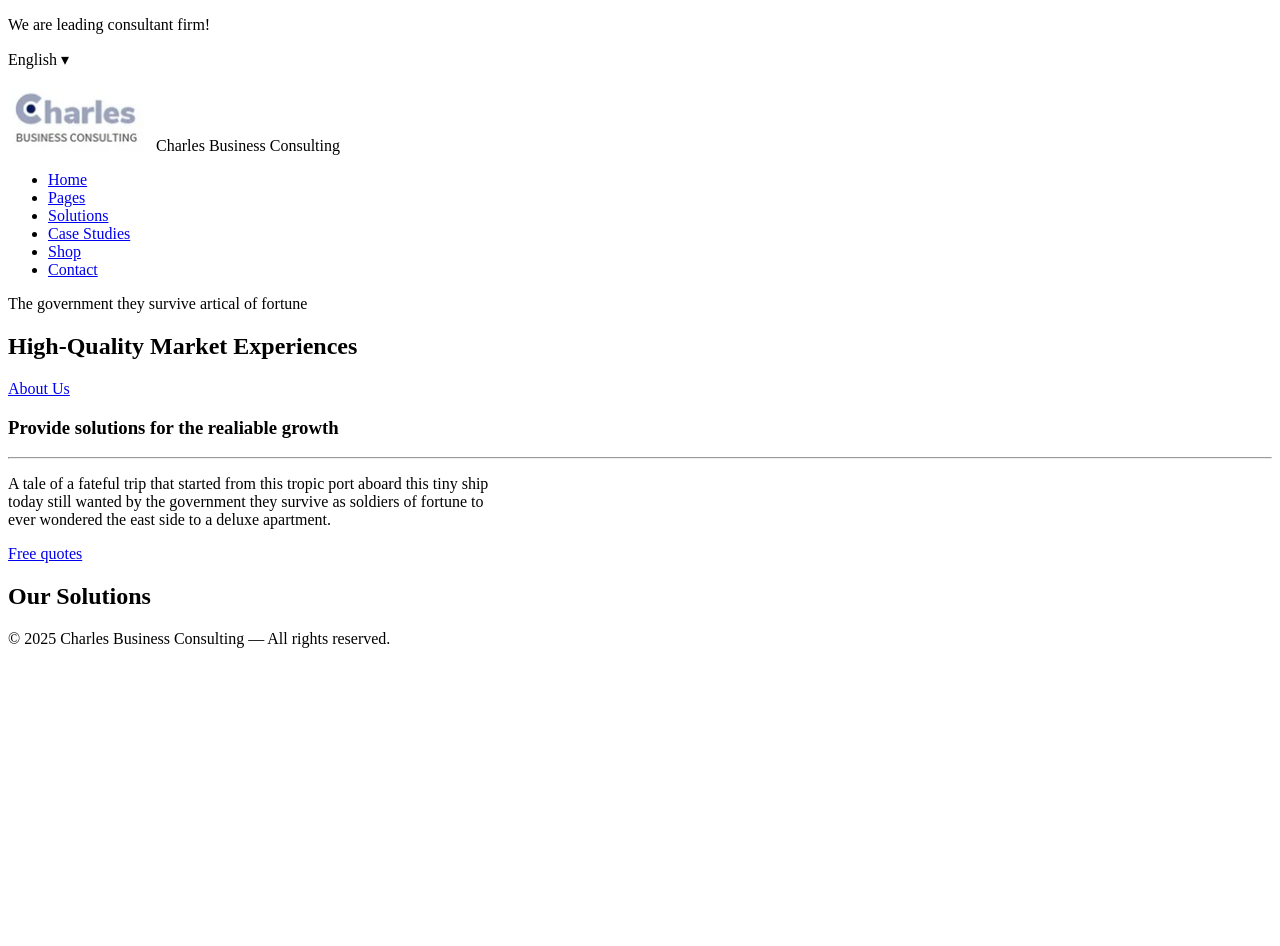
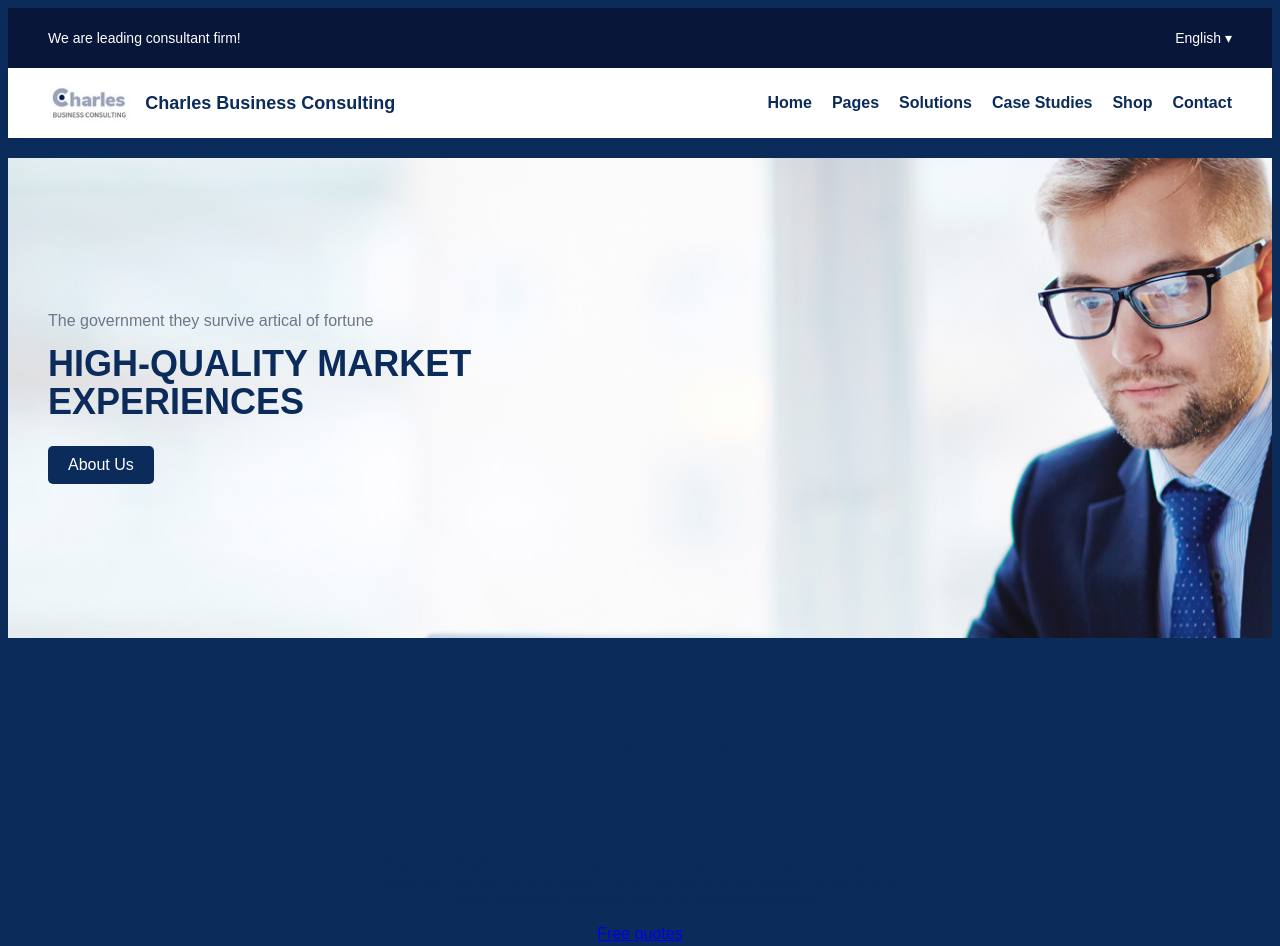
Before and after one commit to Oayao08/Miniprojecte2.2, a plain HTML site: page index.html in a window 1280 px wide. Shown: the top 946 px of the page. Before the commit the page ends 800 px from the top, so only its background shows below. Drawn offline with Linux system fonts and the light colour scheme.

Commit message:
Update language and fix links in index.html

```diff
--- a/index.html
+++ b/index.html
@@ -1,10 +1,10 @@
 <!DOCTYPE html>
-<html lang="es">
+<html lang="en">
   <head>
     <meta charset="UTF-8" />
     <meta name="viewport" content="width=device-width, initial-scale=1.0" />
     <title>Business & Consulting</title>
-    <link rel="stylesheet" href="style.css" />
+    <link rel="stylesheet" href="styles.css" />
   </head>
   <body>
     <header>
@@ -15,7 +15,7 @@
 
       <div class="navbar">
         <div class="logo">
-          <img src="img/logo.png" alt="Charles Business Consulting" />
+          <img src="../img/logo.png" alt="Charles Business Consulting" />
           <span>Charles Business Consulting</span>
         </div>
         <nav>
@@ -24,7 +24,7 @@
             <li><a href="#Pages">Pages</a></li>
             <li><a href="#Solutions">Solutions</a></li>
             <li><a href="#Case_Studies">Case Studies</a></li>
-            <li><a href="Shop">Shop</a></li>
+            <li><a href="#Shop">Shop</a></li>
             <li><a href="#Contact">Contact</a></li>
           </ul>
         </nav>
@@ -40,20 +40,24 @@
         </div>
       </section>
 
-      <div class="solution-list">
+      <div class="Provide-solutions">
+        <article>
+          <h3>Provide solutions for <br> the realiable growth</h3>
+        </article>
+          <div class="divider"></div>
         <article class="Provide-solutions">
-          <h3>Provide solutions for the realiable growth</h3>
-          <hr />
           <p>
             A tale of a fateful trip that started from this tropic port aboard
             this tiny ship <br />today still wanted by the government they
             survive as soldiers of fortune to <br />ever wondered the east side
             to a deluxe apartment.
           </p>
+        <div class="ctn" id="quotes">
+          <a href="#" class="btn" id="">Free quotes</a>
+        </div>
         </article>
-        <a href="#" class="btn">Free quotes</a>
+
       </div>
-
       <section class="solutions">
         <h2>Our Solutions</h2>
       </section>
```
